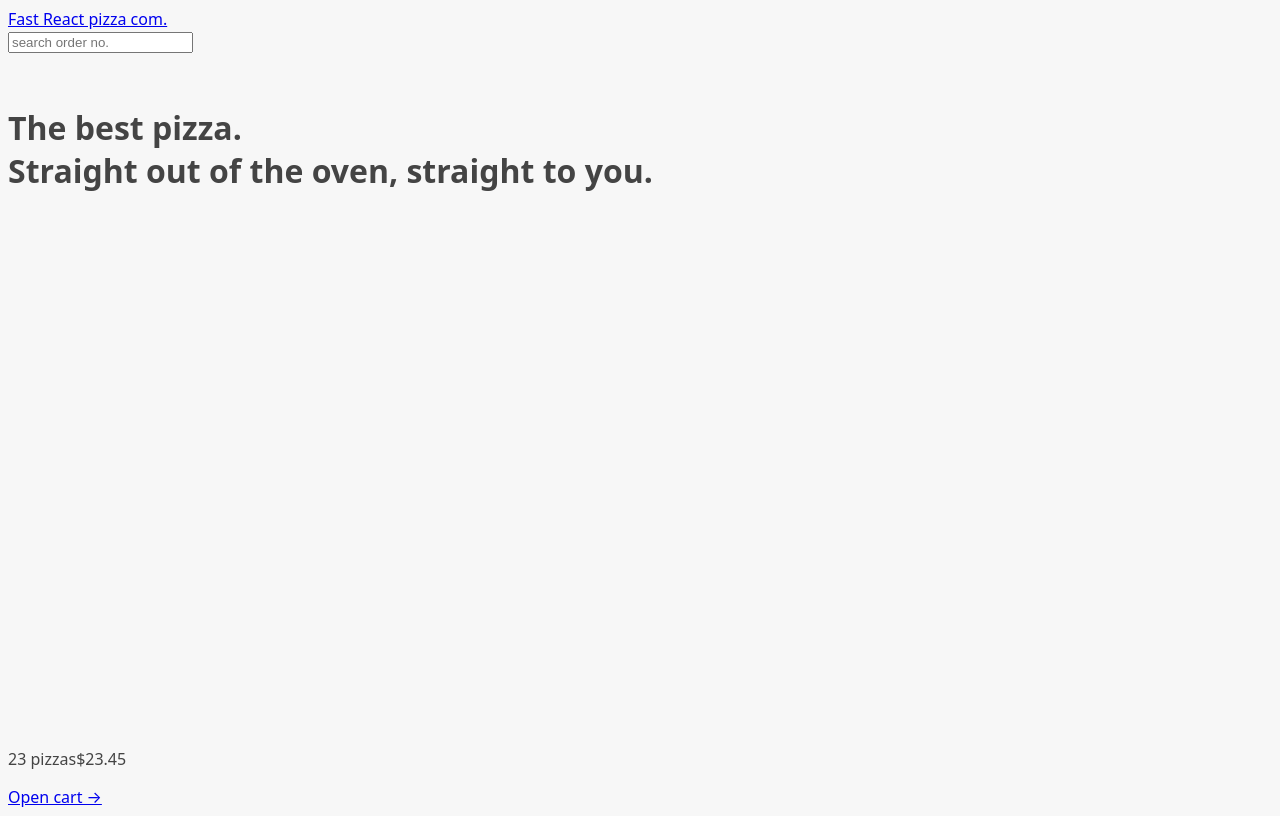
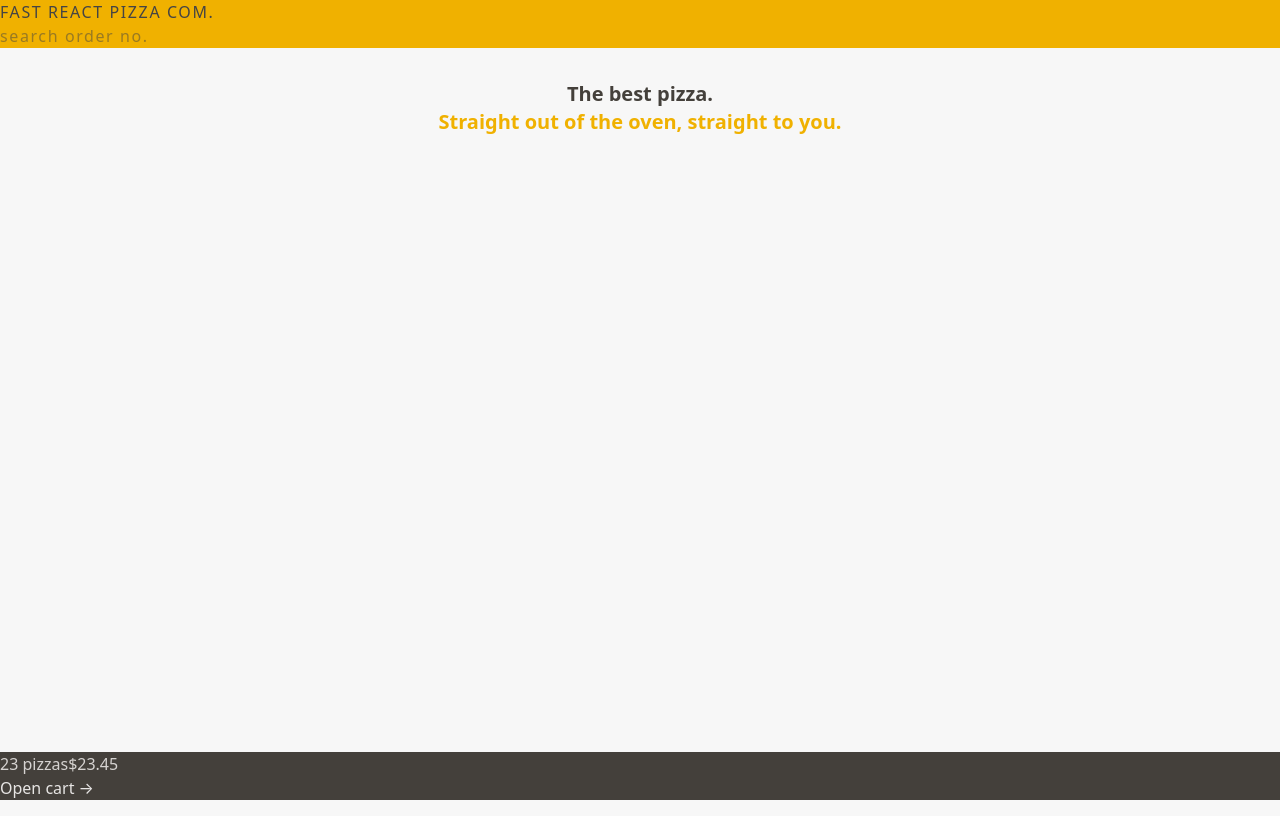
Before and after one commit to ShubhamSoni2699/webdev, a React (Vite) app in the folder pizza/: page / in a window 1280 px wide. Built offline with nearby package versions, Linux system fonts and the light colour scheme.

Commit message:
tailwind installation

```diff
--- a/pizza/package.json
+++ b/pizza/package.json
@@ -10,9 +10,11 @@
     "preview": "vite preview"
   },
   "dependencies": {
+    "@tailwindcss/vite": "^4.0.9",
     "react": "^19.0.0",
     "react-dom": "^19.0.0",
-    "react-router-dom": "^7.2.0"
+    "react-router-dom": "^7.2.0",
+    "tailwindcss": "^4.0.9"
   },
   "devDependencies": {
     "@eslint/js": "^9.21.0",
@@ -24,6 +26,8 @@
     "eslint-plugin-react-hooks": "^5.0.0",
     "eslint-plugin-react-refresh": "^0.4.19",
     "globals": "^15.15.0",
+    "prettier": "^3.5.3",
+    "prettier-plugin-tailwindcss": "^0.6.11",
     "vite": "^6.2.0",
     "vite-plugin-eslint": "^1.8.1"
   }
--- a/pizza/src/feature/cart/CartOverview.jsx
+++ b/pizza/src/feature/cart/CartOverview.jsx
@@ -1,8 +1,8 @@
 import { Link } from "react-router-dom";
 function CartOverview() {
   return (
-    <div>
-      <p>
+    <div className="bg-stone-700 text-stone-200">
+      <p className="text-stone-300">
         <span>23 pizzas</span>
         <span>$23.45</span>
       </p>
--- a/pizza/src/index.css
+++ b/pizza/src/index.css
@@ -1,6 +1,8 @@
+@import "tailwindcss";
+
 body {
-  font-family: system-ui, -apple-system, BlinkMacSystemFont, 'Segoe UI', Roboto,
-    Oxygen, Ubuntu, Cantarell, 'Open Sans', 'Helvetica Neue', sans-serif;
+  font-family: system-ui, -apple-system, BlinkMacSystemFont, "Segoe UI", Roboto,
+    Oxygen, Ubuntu, Cantarell, "Open Sans", "Helvetica Neue", sans-serif;
   background-color: #f7f7f7;
   color: #444;
 }
--- a/pizza/src/ui/Header.jsx
+++ b/pizza/src/ui/Header.jsx
@@ -3,7 +3,7 @@ import SearchOrder from "../feature/order/SearchOrder";
 
 function Header() {
   return (
-    <header>
+    <header className="bg-yellow-500 tracking-widest uppercase">
       <Link to="/">Fast React pizza com.</Link>
       <SearchOrder />
     </header>
--- a/pizza/src/ui/Home.jsx
+++ b/pizza/src/ui/Home.jsx
@@ -1,10 +1,12 @@
 function Home() {
   return (
-    <div>
+    <div className="text-center text-xl font-semibold text-stone-700">
       <h1>
         The best pizza.
         <br />
-        Straight out of the oven, straight to you.
+        <span className="text-yellow-500">
+          Straight out of the oven, straight to you.
+        </span>
       </h1>
     </div>
   );
--- a/pizza/vite.config.js
+++ b/pizza/vite.config.js
@@ -1,8 +1,9 @@
 import { defineConfig } from "vite";
 import react from "@vitejs/plugin-react";
 import eslint from "vite-plugin-eslint";
+import tailwindcss from "@tailwindcss/vite";
 
 // https://vite.dev/config/
 export default defineConfig({
-  plugins: [react(), eslint()],
+  plugins: [react(), eslint(), tailwindcss()],
 });
```
Also changed, not shown: 2 other files (tests, documents, lock files or other folders).
